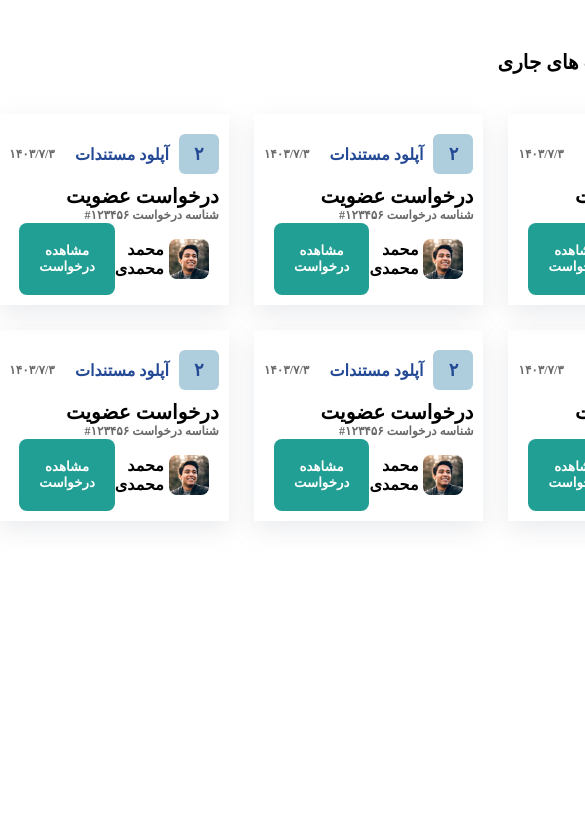
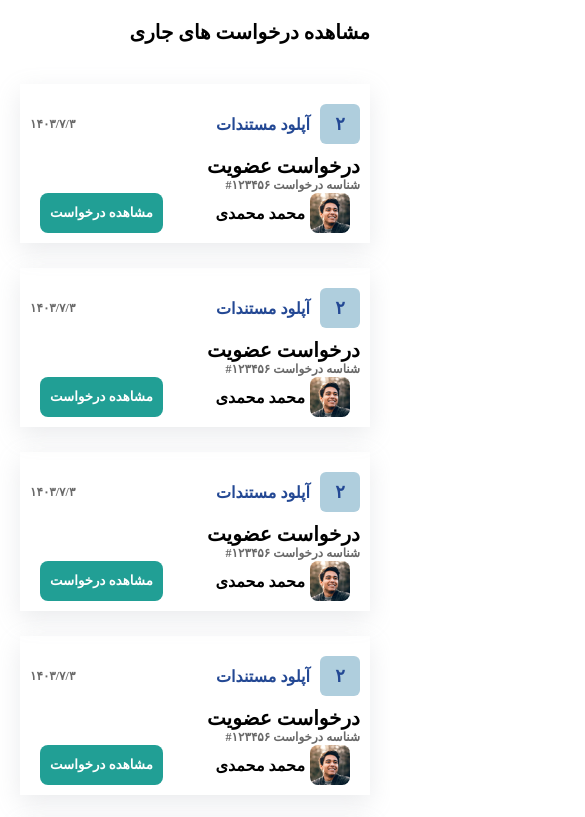
Before and after one commit to salarGholami/bootcamp-1, a plain HTML site: page index.html in a window 390 px wide. Shown: the top 817 px of the page, 585 px wide, since content can reach past the window. Drawn offline with Linux system fonts and the light colour scheme; a web font is replaced by a local one.

Commit message:
added responsive App

```diff
--- a/src/styles/styles.css
+++ b/src/styles/styles.css
@@ -130,3 +130,51 @@ html {
   border-radius: var(--border-radius-lg);
   cursor: pointer;
 }
+
+@media screen and (max-width: 1024px) {
+  .container {
+    padding: 4rem;
+  }
+  .content {
+    grid-template-columns: 1fr 1fr;
+  }
+}
+
+@media screen and (max-width: 768px) {
+  .container {
+    padding: 3rem;
+  }
+  .content {
+    grid-template-columns: 1fr 1fr;
+  }
+  .content-item-footer button {
+    padding: 1rem;
+  }
+}
+
+@media screen and (max-width: 425px) {
+  .container {
+    padding: 2rem;
+  }
+  .content {
+    grid-template-columns: 1fr;
+  }
+  .content-item-footer button {
+    padding: 1rem;
+  }
+}
+
+@media screen and (max-width: 325px) {
+  .container {
+    padding: 1rem;
+  }
+  .content {
+    grid-template-columns: 1fr;
+  }
+  .content-item-footer button {
+    padding: 10px;
+  }
+  .content-item-footer__user p {
+    font-size: 14px;
+  }
+}
```
